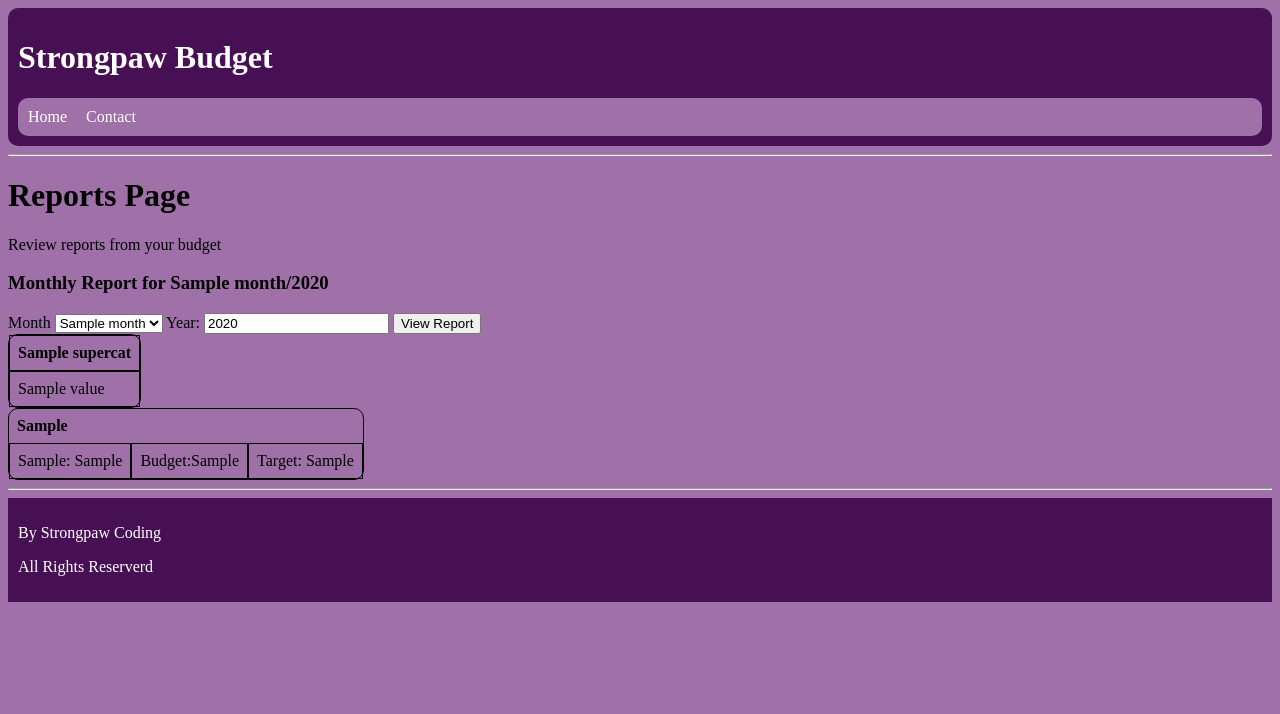
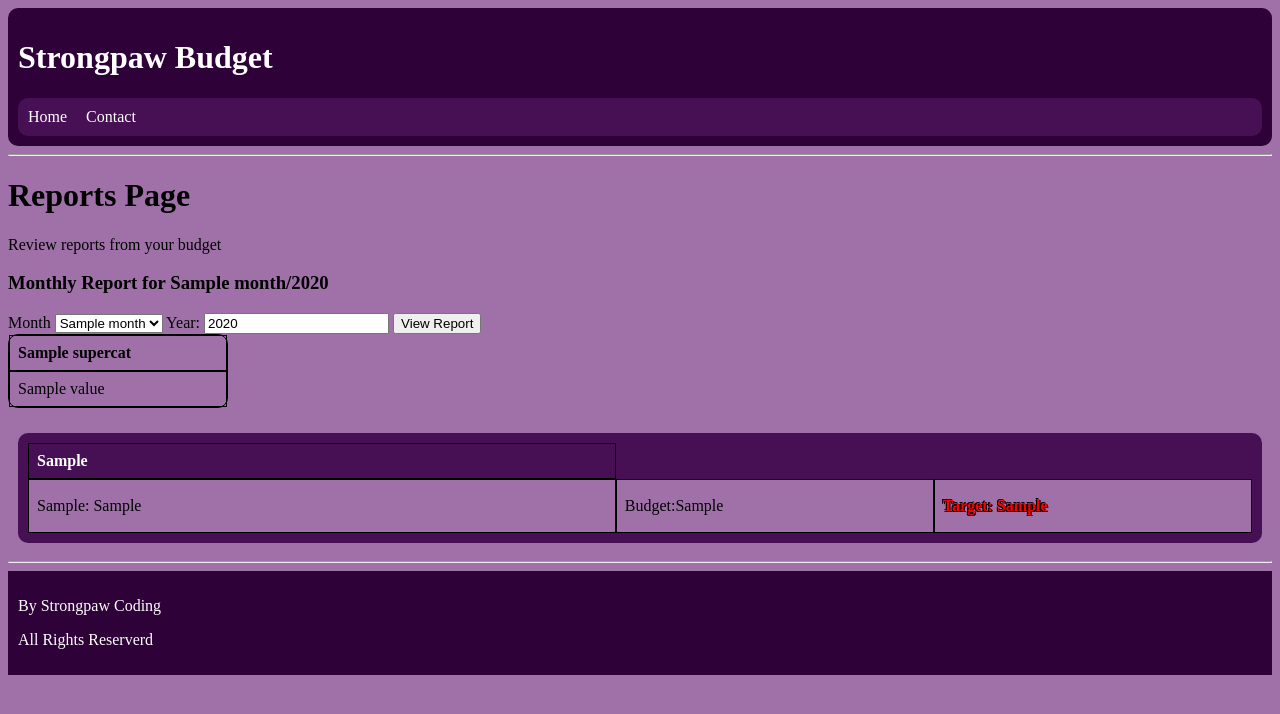
Before and after one commit to thieu-strongpaw/strongpaw_budget, a Django app: template reports/templates/reports/reports.html in a window 1280 px wide. Shown: the top 714 px of the page. Run offline with Django 5.2, Linux system fonts and the light colour scheme; the template is opened without the code that fills it: most values are stand-ins (such as "Sample title", 1, 10 or a date in 2020).

Commit message:
Greatly improved the reports layout. Also learned that I probalby should learn javascript.

```diff
--- a/reports/templates/reports/reports.html
+++ b/reports/templates/reports/reports.html
@@ -2,26 +2,6 @@
 
 {% block page_content %}
 
-<style>
-.tables-container {
-	display: flex;
-	flex-wrap: wrap;
-	justify-content: space-between;
-	gap: 10px;
-}
-table {
-	border: 1px solid black;
-	border-collapse: separate;
-	border-spacing: 0;
-	width: auto;
-	border-radius: 10px;
-}
-th, td {
-	border: 1px solid black;
-	padding: 8px;
-	text-align: left;
-}
-</style>
 
 <h1>Reports Page</h1>
 <p>Review reports from your budget</p>
@@ -55,29 +35,45 @@ th, td {
 			{% for name, value in supercat_totals_list %}
 				<td>{{ value }}</td>
 			{% endfor %}
-		</tr>
+	</tr>
+</table>
 
 
 <!-- this tables of transactions by category in each supercat -->
 <div class="tables-container">
 			{% for supercat in category_by_supercat_list %}
-				<table>
+				<table class="cat_by_supercat">
 					<thead>
 						<tr>
-							<th style="border: none;">{{ supercat.0.0 }}</th>
+							<th>{{ supercat.0.0 }}</th>
 						</tr>
 					</thead>
 					<body>
 						{% for cat in supercat %}
 							<tr>
-								<td>
+								<td class="cat_by_supercat_cell">
 									<p>{{ cat.1 }}: {{ cat.2 }}</p>
 								</td>
-								<td>
+								<td class="cat_by_supercat_cell">
 									<p>Budget:{{ cat.3 }}</p>
 								</td>
-								<td>
-									<p>Target: {{ cat.3 }}</p>
+								<td style="{% if cat.4 > 0 %}font-weight: bold;
+																						 color: green;
+																						 text-shadow:
+																						 	-1px -1px 0 black,
+																							 1px  1px 0 black,
+																						 	-1px  1px 0 black,
+																							 1px  1px 0 black;
+													 {% else %}font-weight: bold;
+													 					 color: red;
+																		 text-shadow:
+																						 	-1px -1px 0 black,
+																							 1px  1px 0 black,
+																						 	-1px  1px 0 black,
+																							 1px  1px 0 black;
+													 {% endif %}"
+													 class="cat_by_supercat_cell">
+									<p>Target: {{ cat.4 }}</p>
 								</td>
 							</tr>
 						{% endfor %}
--- a/reports/views.py
+++ b/reports/views.py
@@ -52,7 +52,9 @@ def index(request):
         category_by_supercat_list.append(temp_list)
     print(category_by_supercat_list)
 
-
+    target_positive = "green"
+    target_negitive = "red"
+    target_color = (target_positive, target_negitive)
 
     context = {
         'supercat_totals_list': supercat_totals_list,
@@ -62,6 +64,7 @@ def index(request):
         'supercategories': supercategories,
         'months': months,
         'category_by_supercat_list': category_by_supercat_list,
+        'target_color': target_color,
     }
 
     return render(request, 'reports/reports.html', context)
--- a/static/css/style.css
+++ b/static/css/style.css
@@ -11,20 +11,20 @@
 }
 
 header {
-	background-color: #481054;
+	background-color: #2E0138;
 	padding: 10px;
 	color: white;
 	border-radius: 10px;
 }
 
 footer {
-	background-color: #481054;
+	background-color: #2E0138;
 	padding: 10px;
 	color: white;
 }
 
 nav {
-	background-color: #9F71A8;
+	background-color: #481054;
 	padding: 10px;
 	border-radius: 10px;
 }
@@ -42,3 +42,42 @@ nav a:hover {
 body {
 	background-color: #9F71A8;
 }
+
+.tables-container {
+	display: flex;
+	flex-direction: column;
+	flex-wrap: wrap;
+	justify-content: space-between;
+	column-gap: 10%;
+	padding: 10px;
+}
+table {
+	border: 1px solid black;
+	border-collapse: separate;
+	border-spacing: 0;
+	width: auto;
+	border-radius: 10px;
+}
+th, td {
+	border: 1px solid black;
+	padding: 8px;
+	text-align: left;
+	width: 200px;
+}
+
+.cat_by_supercat {
+
+	background-color: #481054;
+	min-width: 200px;
+	padding: 10px;
+	margin-top: 15px;
+	color: white;
+	border: none;
+	table-layout: fixed;
+}
+
+.cat_by_supercat_cell {
+	background-color: #9F71A8;
+	color: black;
+	width: 100px;
+}
```
